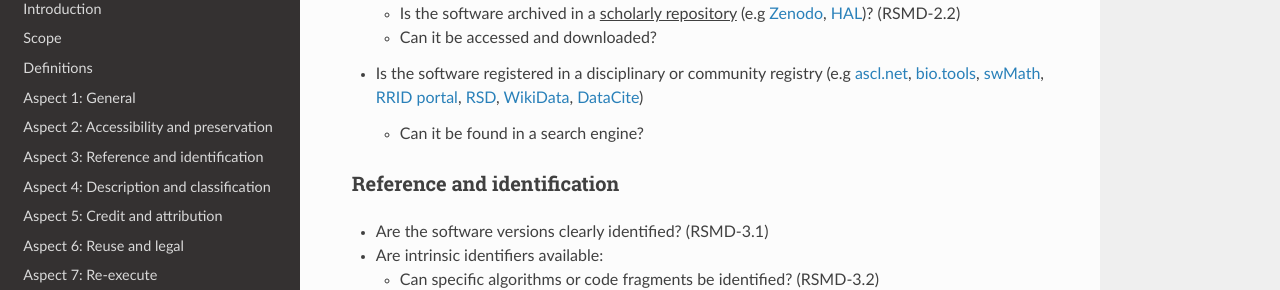
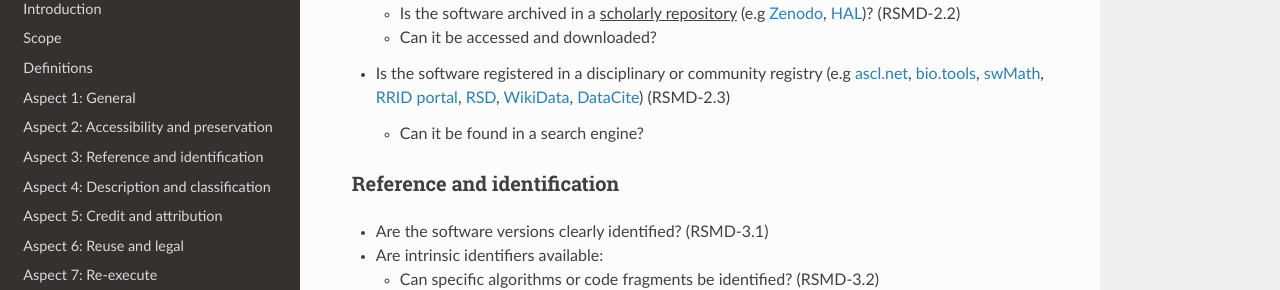
Before and after one commit to FAIR-IMPACT/RSMD-guidelines, an MkDocs documentation site: the page built from chapters/8.rsmd_checklist.md, in a window 1280 px wide and 900 px high, scrolled down 744 px. Shown: the part 170-460 px from the top of the window. Built offline with MkDocs 1.6.1, drawn with Linux system fonts in a browser that asks for light colours; nearby versions of some CDN libraries.

Commit message:
add the missing id "RSMD-2.3" to the checklist

```diff
--- a/chapters/8.rsmd_checklist.md
+++ b/chapters/8.rsmd_checklist.md
@@ -25,7 +25,7 @@ To assist **software creators** in self-archiving and self-metadata curation, FA
     *   Is the software source code preserved in the SWH universal source code archive, [Software Heritage](https://archive.softwareheritage.org/)? (RSMD-2.1)
     *   Is the software archived in a <span style="text-decoration:underline;">scholarly repository</span> (e.g [Zenodo](https://zenodo.org/), [HAL](https://hal.science/))? (RSMD-2.2)
     *   Can it be accessed and downloaded?
--   Is the software registered in a disciplinary or community registry (e.g [ascl.net](https://ascl.net/), [bio.tools](https://bio.tools/), [swMath](https://zbmath.org/software/), [RRID portal](https://scicrunch.org/resources/about/resource), [RSD](https://research-software-directory.org/),  [WikiData](https://www.wikidata.org/wiki/Wikidata:Main_Page), [DataCite](https://datacite.org/))
+-   Is the software registered in a disciplinary or community registry (e.g [ascl.net](https://ascl.net/), [bio.tools](https://bio.tools/), [swMath](https://zbmath.org/software/), [RRID portal](https://scicrunch.org/resources/about/resource), [RSD](https://research-software-directory.org/),  [WikiData](https://www.wikidata.org/wiki/Wikidata:Main_Page), [DataCite](https://datacite.org/)) (RSMD-2.3)
     *   Can it be found in a search engine?
 
 
```
